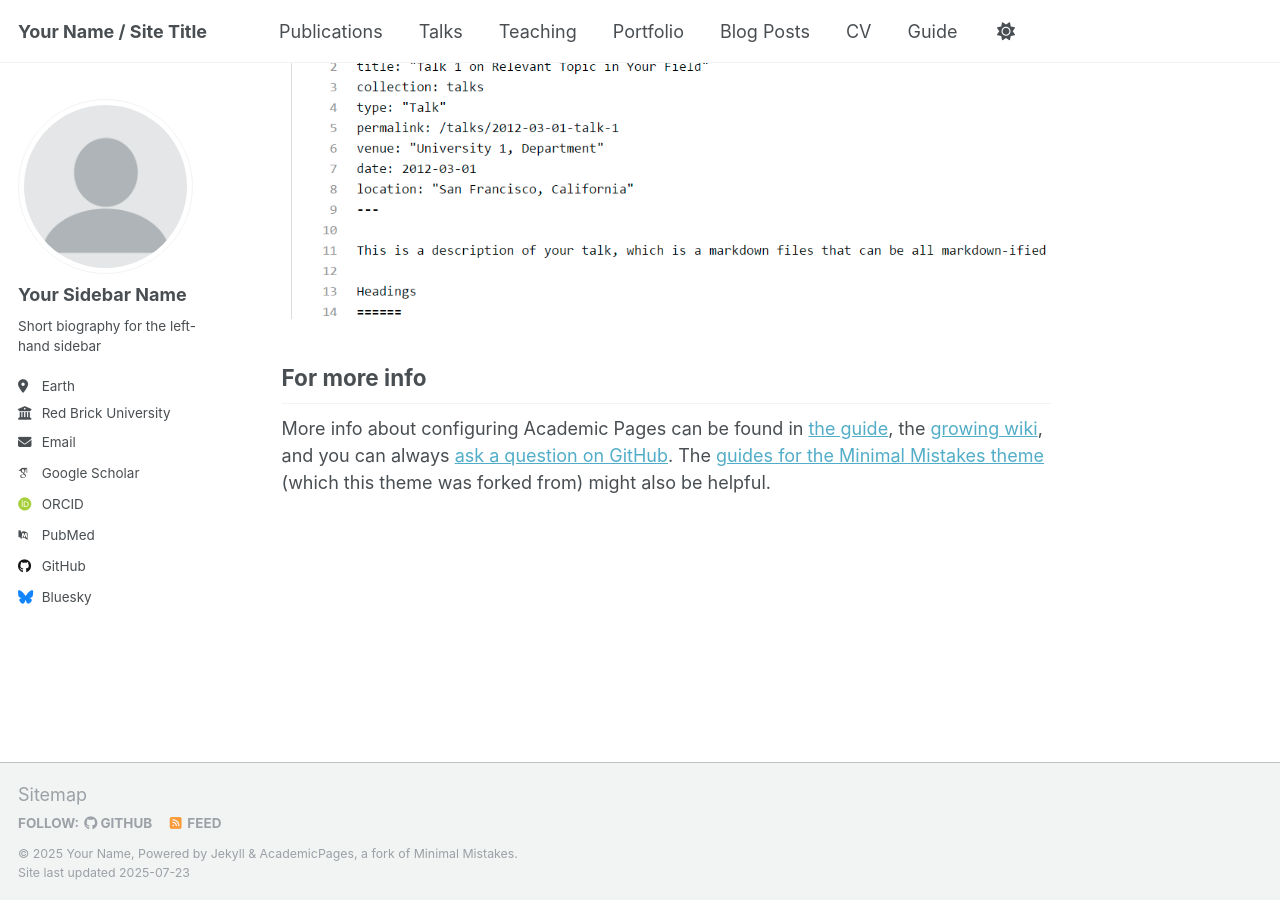
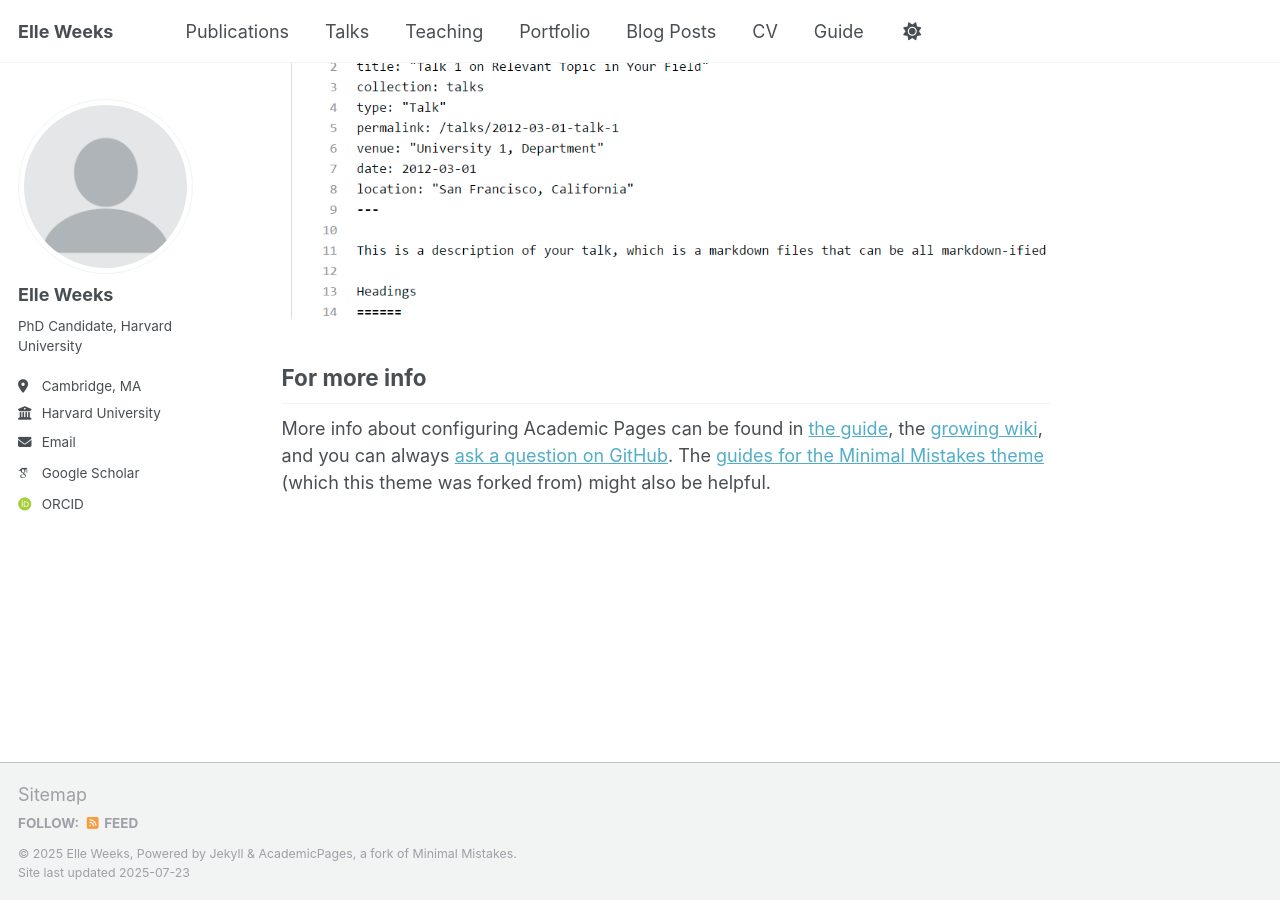
Before and after one commit to elleweeks/elleweeks.github.io, a Jekyll site: the page built from _pages/about.md, in a window 1280 px wide and 900 px high, scrolled down 2880 px. Built offline with Jekyll 4.4.1, drawn with Linux system fonts in a browser that asks for light colours; some web fonts are replaced; a script that is not in the unit is left out.

Commit message:
first edits

```diff
--- a/_config.yml
+++ b/_config.yml
@@ -9,13 +9,13 @@
 # Basic Site Settings
 locale                   : "en-US"
 site_theme               : "default"
-title                    : "Your Name / Site Title"
+title                    : "Elle Weeks"
 title_separator          : "-"
-name                     : &name "Your Name"
-description              : &description "personal description"
-url                      : https://academicpages.github.io # the base hostname & protocol for your site e.g. "https://[your GitHub username].github.io" or if you already have some other page hosted on Github then use "https://[your GitHub username].github.io/[Your Repo Name]"
+name                     : &name "Elle Weeks"
+description              : &description "PhD Candidate, Harvard University"
+url                      : https://elleweeks.github.io # the base hostname & protocol for your site e.g. "https://[your GitHub username].github.io" or if you already have some other page hosted on Github then use "https://[your GitHub username].github.io/[Your Repo Name]"
 baseurl                  : "" # the subpath of your site, e.g. "/blog"
-repository               : "academicpages/academicpages.github.io"
+repository               : "academicpages/elleweeks.github.io"
 
 # Site Author - The following control what appear as part of the author content on the side bar.
 #               If a field is blank the icon and link will not appear, otherwise it will be shown.
@@ -23,22 +23,22 @@ repository               : "academicpages/academicpages.github.io"
 author:
   # Biographic information
   avatar           : "profile.png"
-  name             : "Your Sidebar Name"
+  name             : "Elle Weeks"
   pronouns         : # example: "she/her"
-  bio              : "Short biography for the left-hand sidebar"
-  location         : "Earth"
-  employer         : "Red Brick University"
+  bio              : "PhD Candidate, Harvard University"
+  location         : "Cambridge, MA"
+  employer         : "Harvard University"
   uri              : # URL
-  email            : "none@example.org"
+  email            : "elleweeks@g.harvard.edu"
 
   # Academic websites
   academia         : # URL
   arxiv            : # URL - Update with the correct link to your profile
-  googlescholar    : "https://scholar.google.com/citations?user=PS_CX0AAAAAJ"
+  googlescholar    : "https://scholar.google.com/citations?user=LNl2tWsAAAAJ&hl=en&oi=ao"
   impactstory      : # URL
-  orcid            : "http://orcid.org/yourorcidurl"
+  orcid            : "https://orcid.org/0000-0002-4317-4444"
   semantic         : # URL
-  pubmed           : "https://www.ncbi.nlm.nih.gov/pubmed/?term=john+snow"
+  pubmed           : # URL
   researchgate     : # URL
   scopus           : # URL
 
@@ -46,36 +46,9 @@ author:
   bitbucket        : # Username - Update with your username on the site
   codepen          : # Username
   dribbble         : # Username
-  github           : "academicpages"
+  github           : # Username
   kaggle           : # Username
   stackoverflow    : # User number or user number and name (i.e., use "1" or "1/jeff-atwood")
-
-  # Social media
-  artstation       : # Username
-  bluesky          : "bsky.app" # Replace this with you Bluesky username
-  facebook         : # Username
-  flickr           : # Username
-  foursquare       : # Username
-  goodreads        : # Username
-  google_plus      : # Username
-  keybase          : # Username
-  instagram        : # Username
-  lastfm           : # Username
-  linkedin         : # Username
-  mastodon         : # URL
-  medium           : # URL
-  pinterest        : # Username
-  soundcloud       : # Username
-  steam            : # Username
-  telegram         : # URL
-  tumblr           : # Username
-  twitter          : # Username for X / Twitter
-  vine             : # Username
-  weibo            : # Username
-  wikipedia        : # Username
-  xing             : # Username
-  youtube          : # Username
-  zhihu            : # Username
 
 # Publication Category - The following the list of publication categories and their headings
 publication_category:
```
